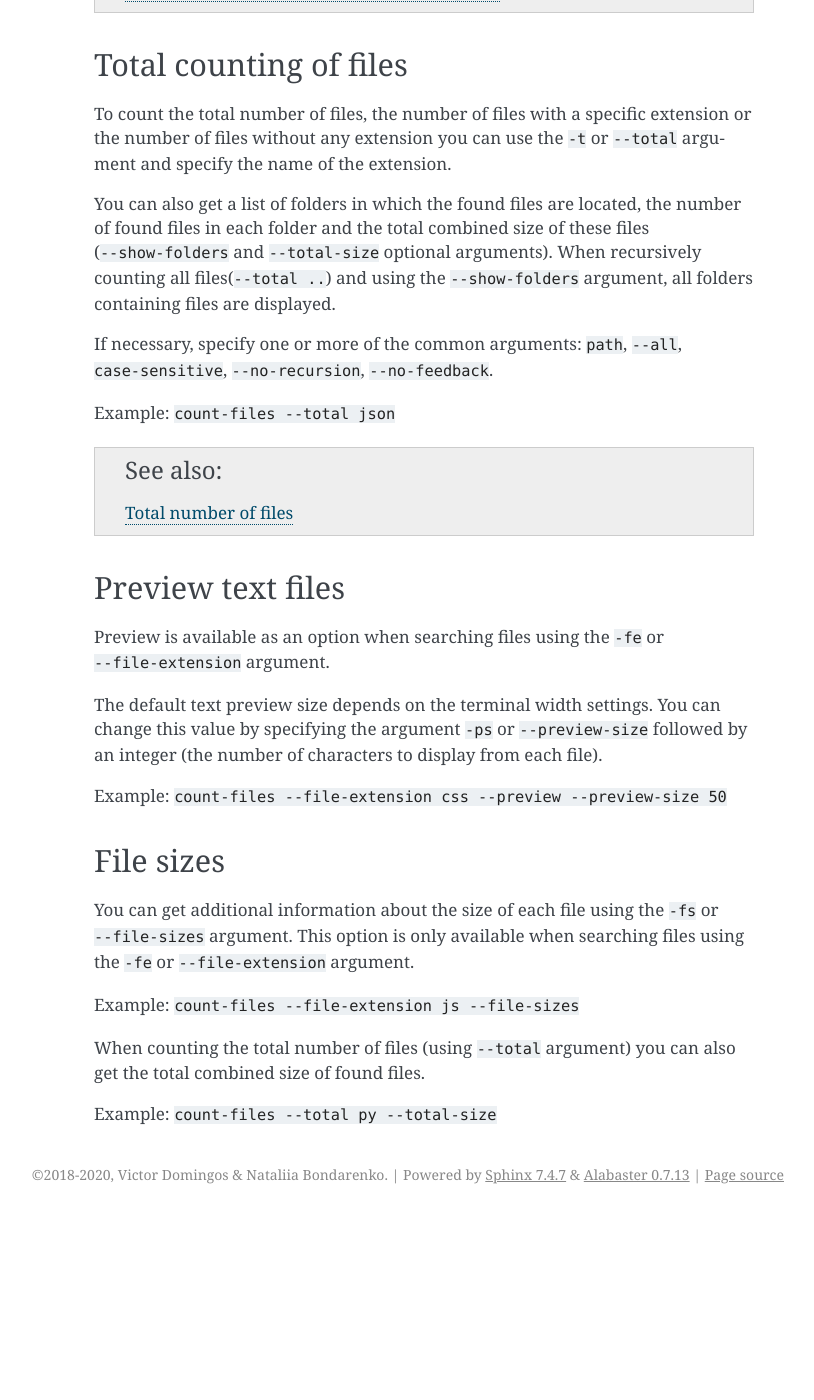
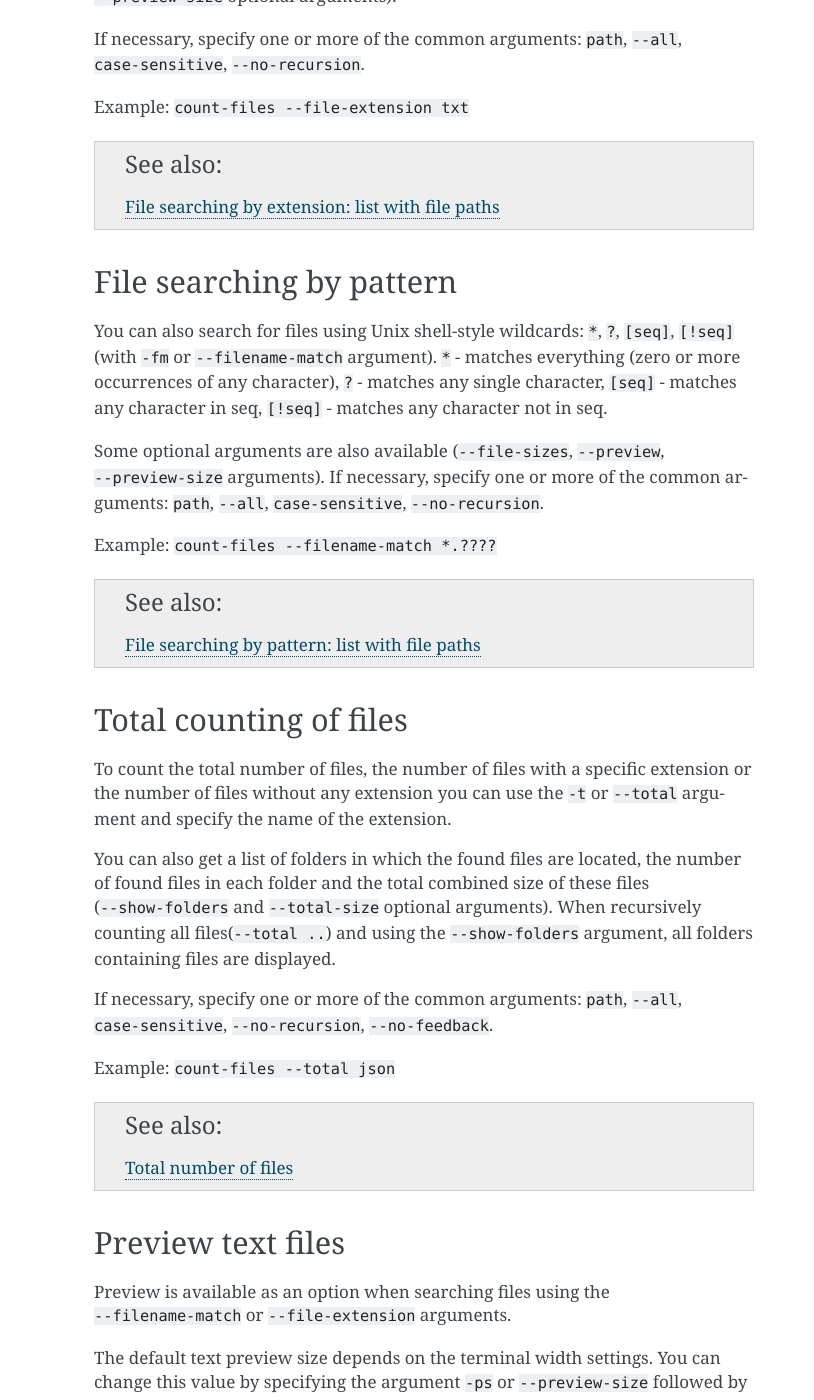
Before and after one commit to victordomingos/Count-files, a Sphinx documentation site: the page built from docs/source/howtouse.rst, in a window 1280 px wide and 1400 px high, scrolled down 4389 px. Shown: the whole window, without its empty margins (326-1140 px from the left). Built offline with Sphinx 7.4.7, drawn with Linux system fonts in a browser that asks for light colours; before the commit the page ends 5603 px from its top, so only the background shows below that; some of the changed text lies outside the part shown.

Commit message:
updated RTD, sections related to Searching by pattern

```diff
--- a/docs/source/howtouse.rst
+++ b/docs/source/howtouse.rst
@@ -15,7 +15,8 @@ Arguments can be specified in both short and long form. For example: ``-a`` or `
                       [-alpha]
                       [-t EXTENSION]
                       [-sf] [-ts]
-                      [-fe FILE_EXTENSION] [-fs]
+                      [-fe FILE_EXTENSION]
+                      [-fm PATTERN][-fs]
                       [-p] [-ps PREVIEW_SIZE]
                       [path]
 
@@ -27,7 +28,8 @@ Arguments can be specified in both short and long form. For example: ``-a`` or `
                       [--sort-alpha]
                       [--total EXTENSION]
                       [--show-folders] [--total-size]
-                      [--file-extension FILE_EXTENSION] [--file-sizes]
+                      [--file-extension FILE_EXTENSION]
+                      [--filename-match PATTERN] [--file-sizes]
                       [--preview] [--preview-size PREVIEW_SIZE]
                       [path]
 
@@ -44,6 +46,9 @@ Special arguments
 
 * File searching by extension (list with file paths):
    ``--file-extension``, ``--file-sizes``, ``--preview``, ``--preview-size``
+
+* File searching by pattern (list with file paths):
+   ``--filename-match``, ``--file-sizes``, ``--preview``, ``--preview-size``
 
 * Total number of files (number):
    ``--total``, ``--show-folders``, ``--total-size``
@@ -133,6 +138,10 @@ argument.
 
    The result of the search will be a list with paths to files with an extension in the corresponding register.
 
+* File searching by pattern (using ``-fm`` or ``--filename-match``):
+
+   The search result will be a list of file paths with file names that exactly match the case-sensitive pattern.
+
 * Total number of files (using ``-t`` or ``--total``):
 
    For total counting of files with a specific extension, this option is also
@@ -156,8 +165,7 @@ optional ``-nf`` or ``--no-feedback`` switch argument disables it.
 Using the ``--no-feedback`` argument allows you to speed up a little the
 processing of a large amount of files/folders.
 
-When searching for files by extension (using ``-fe`` or ``--file-extension``)
-the feedback mechanism is the list of file paths itself.
+When searching for files by extension or by pattern(using ``--file-extension`` or ``--filename-match``) the feedback mechanism is the list of file paths itself.
 
 File counting by extension
 ^^^^^^^^^^^^^^^^^^^^^^^^^^
@@ -197,6 +205,20 @@ Example: ``count-files --file-extension txt``
 
 .. seealso:: :ref:`search-label`
 
+File searching by pattern
+^^^^^^^^^^^^^^^^^^^^^^^^^
+
+You can also search for files using Unix shell-style wildcards: ``*``, ``?``, ``[seq]``, ``[!seq]`` (with ``-fm`` or ``--filename-match`` argument).
+``*`` - matches everything (zero or more occurrences of any character), ``?`` - matches any single character,
+``[seq]`` - matches any character in seq, ``[!seq]`` - matches any character not in seq.
+
+Some optional arguments are also available (``--file-sizes``, ``--preview``, ``--preview-size`` arguments). If necessary, specify one or more of the common
+arguments: ``path``, ``--all``, ``case-sensitive``, ``--no-recursion``.
+
+Example: ``count-files --filename-match *.????``
+
+.. seealso:: :ref:`pattern-label`
+
 Total counting of files
 ^^^^^^^^^^^^^^^^^^^^^^^
 
@@ -218,8 +240,8 @@ Example: ``count-files --total json``
 Preview text files
 ^^^^^^^^^^^^^^^^^^
 
-Preview is available as an option when searching files using the ``-fe`` or
-``--file-extension`` argument.
+Preview is available as an option when searching files using the ``--filename-match`` or
+``--file-extension`` arguments.
 
 The default text preview size depends on the terminal width settings. You can
 change this value by specifying the argument ``-ps`` or ``--preview-size``
@@ -232,7 +254,7 @@ File sizes
 
 You can get additional information about the size of each file using the
 ``-fs`` or ``--file-sizes`` argument. This option is only available when
-searching files using the ``-fe`` or ``--file-extension`` argument.
+searching files using the ``--filename-match`` or ``--file-extension`` arguments.
 
 Example: ``count-files --file-extension js --file-sizes``
 
--- a/docs/source/index.rst
+++ b/docs/source/index.rst
@@ -18,7 +18,8 @@ and will display a table showing the frequency for each file extension (e.g.:
 
 * counting files by extension and sorting results by frequency or alphabetically;
 * file searching by extension, additionally: file sizes, preview for text files;
-* total counting of all files or files with a specific extension.
+* file searching by pattern, additionally: file sizes, preview for text files;
+* total counting of all files or files with a specific extension, optional: list of folders in which found files are located, number and total combined size of files found.
 
 **Features:**
 
```
Also changed, not shown: docs/source/examples.rst (+72 -3 lines).
